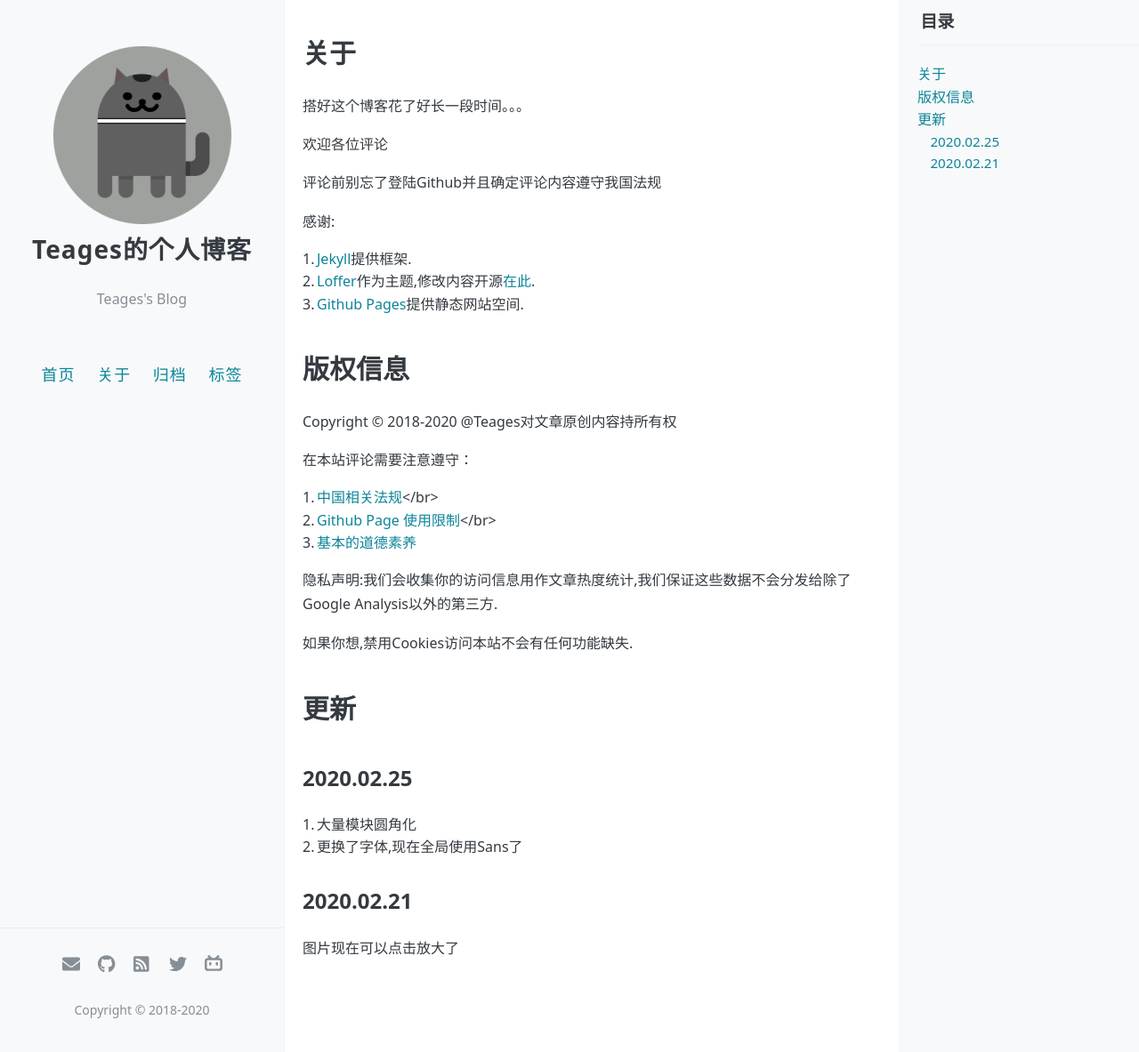
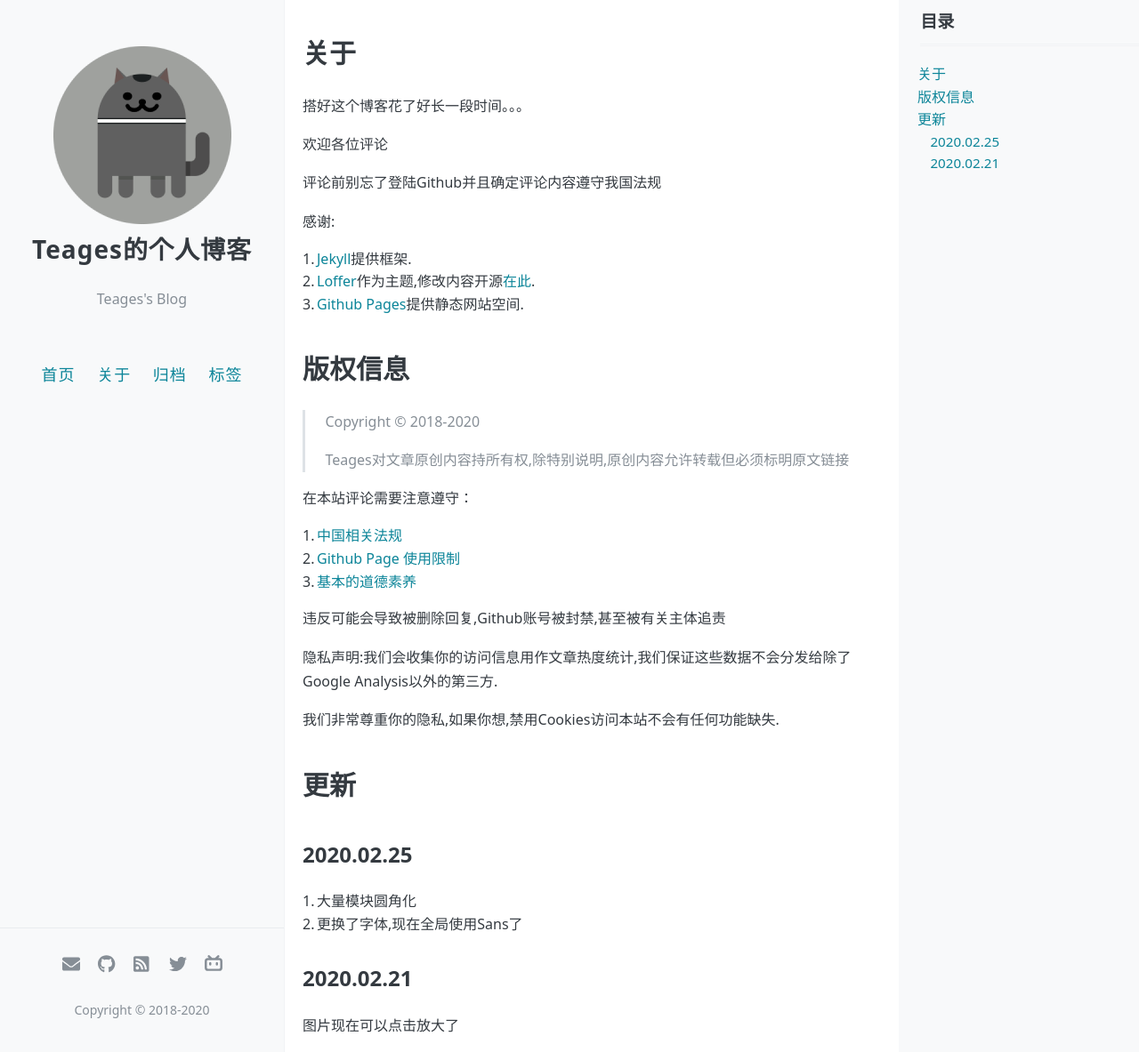
Before and after one commit to Teages/teages.github.io, a Jekyll site: the page built from about.md, in a window 1280 px wide and 1183 px high. Shown: the whole window at 89% size. Built offline with Jekyll 4.4.1, drawn with Linux system fonts in a browser that asks for light colours; comment, search, counter and statistics services are not loaded.

Commit message:
Update about.md

```diff
--- a/about.md
+++ b/about.md
@@ -18,17 +18,21 @@ toc: true
 3. [Github Pages](https://pages.github.com/)提供静态网站空间.
 
 # 版权信息
-Copyright © 2018-2020 @Teages对文章原创内容持所有权
+> Copyright © 2018-2020
+>
+> Teages对文章原创内容持所有权,除特别说明,原创内容允许转载但必须标明原文链接
 
 在本站评论需要注意遵守：
 
-1. [中国相关法规](http://www.gov.cn/ziliao/flfg/index.htm)</br>
-2. [Github Page 使用限制](https://help.github.com/en/articles/what-is-github-pages#usage-limits)</br>
+1. [中国相关法规](http://www.gov.cn/ziliao/flfg/index.htm)
+2. [Github Page 使用限制](https://help.github.com/en/github/working-with-github-pages/about-github-pages#prohibited-uses)
 3. [基本的道德素养](https://baike.baidu.com/item/%E9%81%93%E5%BE%B7/7931209)
+
+违反可能会导致被删除回复,Github账号被封禁,甚至被有关主体追责
 
 隐私声明:我们会收集你的访问信息用作文章热度统计,我们保证这些数据不会分发给除了Google Analysis以外的第三方.
 
-如果你想,禁用Cookies访问本站不会有任何功能缺失.
+我们非常尊重你的隐私,如果你想,禁用Cookies访问本站不会有任何功能缺失.
 
 # 更新
 
```
